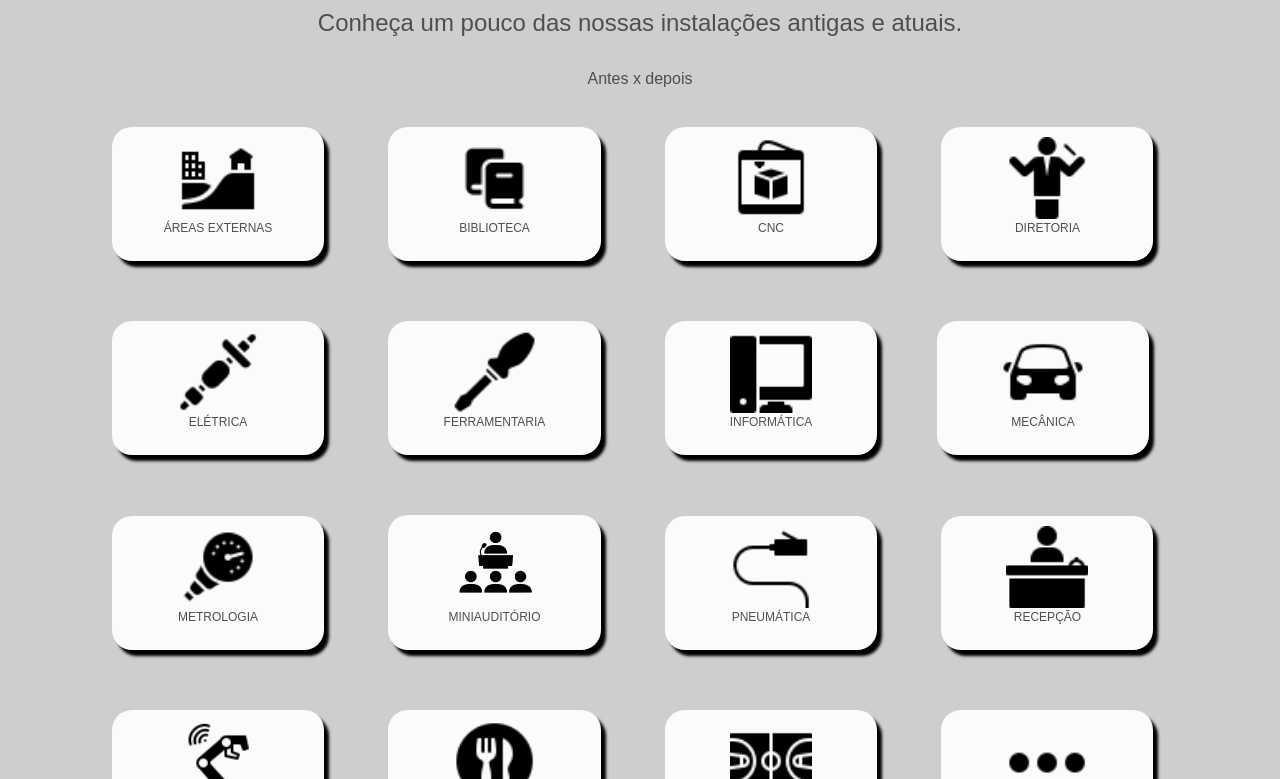
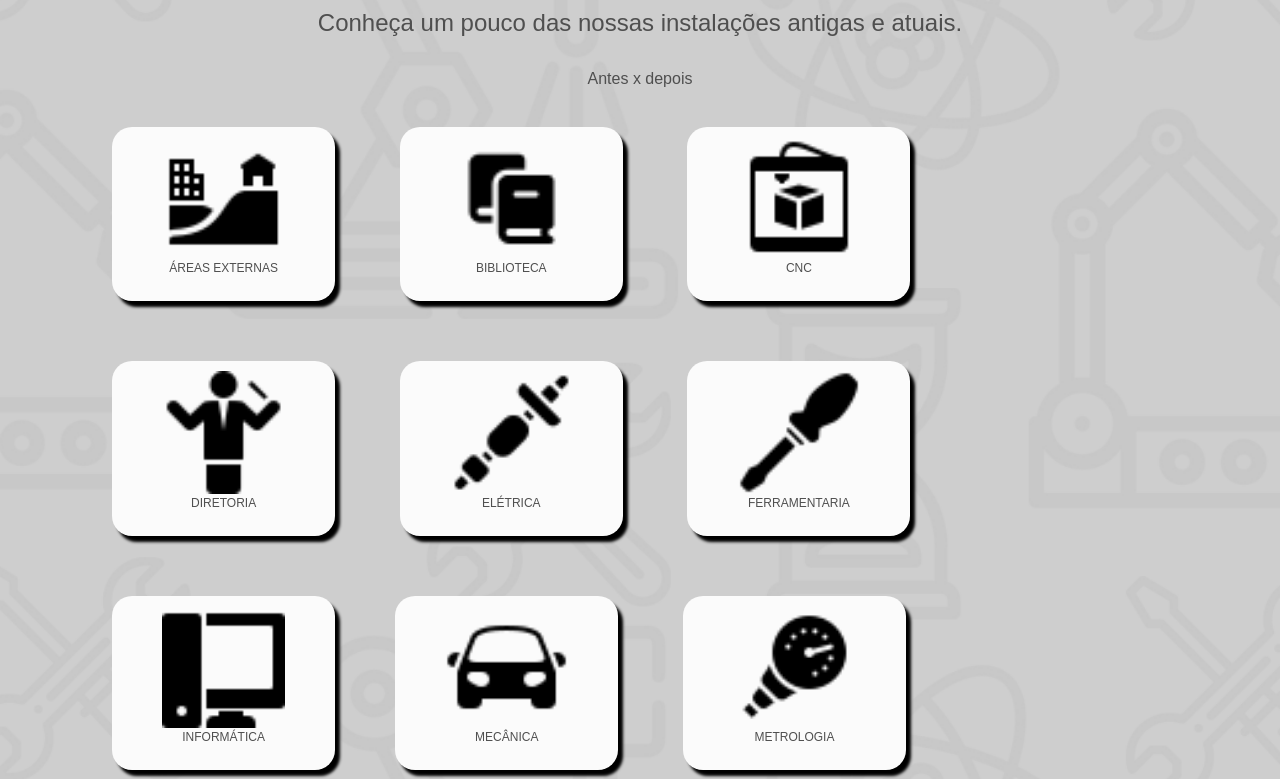
Before and after one commit to Cardoso30S/senai-80anos-oficial, a plain HTML site: page grupo2.html in a window 1280 px wide. Shown: the part 173-952 px from the top of the page. Drawn offline with nearby package versions, Linux system fonts and the light colour scheme; a web font is replaced by a local one.

Commit message:
Arrumando erros

```diff
--- a/css/grupo2.css
+++ b/css/grupo2.css
@@ -28,6 +28,8 @@ body {
     text-align: left;
     background-color: var(--gray);
     width: 100%;
+    background-size: 100%;
+    background-image: url("../img/bg.png");
 }
 
 header {
@@ -179,8 +181,8 @@ footer {
 .btn {
     border-radius: 20px;
     margin: 30px;
-    width: 19%;
-    height: 18%;
+    width: 20%;
+    height: 20%;
     box-shadow: 5px 6px 3px 0px var(--black);
 }
 
@@ -194,3 +196,35 @@ footer {
     height: 20%;
     opacity: 0.8;
 }
+
+p{
+    word-wrap: break-word
+}
+
+@media all and (min-width:1px) and (max-width:768px){
+    .btn{
+       width: 30%;
+    }
+
+    .modal-content{
+        width: 100%;
+        height: 30%;
+    }
+
+    .carousel-item{
+        height: 60%;
+        width: 300px;
+    }
+
+    .carousel-inner{
+        width: 100%;
+    }
+
+    .modal-dialog{
+        width:max-content;
+    }
+
+    .w-100{
+        height: 60%;
+    }
+}
--- a/css/style.css
+++ b/css/style.css
@@ -30,7 +30,6 @@ body {
     text-align: left;
     background-color: var(--gray);
     width: 100%;
-    min-height: 100%;
 }
 
 header {
@@ -217,3 +216,9 @@ footer {
     justify-content: center;
     text-align: center;
 }
+
+@media all and (min-width:1px) and (max-width:768px){
+    footer{
+       position: relative;
+    }
+}
--- a/grupo2.html
+++ b/grupo2.html
@@ -66,89 +66,89 @@
 
 
         <button type="button" class="btn btn-light" data-bs-toggle="modal" data-bs-target="#myModalareaex">
-            <img src="./img/externa.png" width="50%" height="50%">
+            <img src="./img/externa.png" width="70%">
             <p>Áreas externas</p>
 
         </button>
 
         <button type="button" class="btn btn-light" data-bs-toggle="modal" data-bs-target="#myModalbiblio">
-            <img src="./img/bi.png" width="50%" height="50%"><br>
+            <img src="./img/bi.png" width="70%">
             <p> Biblioteca</p>
         </button>
 
 
 
         <button type="button" class="btn btn-light" data-bs-toggle="modal" data-bs-target="#myModalcnc">
-            <img src="./img/CAD.png" width="50%" height="50%">
+            <img src="./img/CAD.png" width="70%">
             <p> CNC</p>
         </button>
 
 
         <button type="button" class="btn btn-light" data-bs-toggle="modal" data-bs-target="#myModaldiretoria">
-            <img src="./img/diretoria.png" width="50%" height="50%">
+            <img src="./img/diretoria.png" width="70%">
             <p>Diretoria</p>
         </button>
 
         <button type="button" class="btn btn-light" data-bs-toggle="modal" data-bs-target="#myModaleletrica">
-            <img src="./img/eletrica.png" width="50%" height="50%">
+            <img src="./img/eletrica.png" width="70%">
             <p> Elétrica</p>
         </button>
 
 
         <button type="button" class="btn btn-light" data-bs-toggle="modal" data-bs-target="#myModalferr">
-            <img src="./img/fer.png" width="50%" height="50%">
+            <img src="./img/fer.png" width="70%">
             <p> Ferramentaria</p>
         </button>
 
 
         <button type="button" class="btn btn-light" data-bs-toggle="modal" data-bs-target="#myModalinfo">
-            <img src="./img/pc.png" width="50%" height="50%">
+            <img src="./img/pc.png" width="70%">
             <p> Informática</p>
 
             <button type="button" class="btn btn-light" data-bs-toggle="modal" data-bs-target="#myModalauto">
-                <img src="./img/automoveis.png" width="50%" height="50%">
+                <img src="./img/automoveis.png" width="70%">
                 <p> Mecânica </p>
             </button>
 
             <button type="button" class="btn btn-light" data-bs-toggle="modal" data-bs-target="#myModalmetro">
-                <img src="./img/metrologiaicon.png" width="50%" height="50%">
+                <img src="./img/metrologiaicon.png" width="70%">
                 <p> Metrologia</p>
             </button>
 
 
             <button type="button" class="btn btn-light" data-bs-toggle="modal" data-bs-target="#myModalmini">
-                <img src="./img/icone.png" width="50%" height="50%">
+                <img src="./img/icone.png" width="70%">
                 <p> Miniauditório</p>
             </button>
 
             <button type="button" class="btn btn-light" data-bs-toggle="modal" data-bs-target="#myModalpneu">
-                <img src="./img/pneuicon.png" width="50%" height="50%">
+                <img src="./img/pneuicon.png" width="70%">
                 <p> Pneumática </p>
             </button>
 
 
             <button type="button" class="btn btn-light" data-bs-toggle="modal" data-bs-target="#myModalrecep">
-                <img src="./img/recep.png" width="50%" height="50%">
+                <img src="./img/recep.png" width="70%">
                 <p> Recepção</p>
             </button>
 
             <button type="button" class="btn btn-light" data-bs-toggle="modal" data-bs-target="#myModalrobo">
-                <img src="./img/roboticaicon.png" width="50%" height="50%">
+                <img src="./img/roboticaicon.png" width="70%">
                 <p> Robótica</p>
             </button>
 
             <button type="button" class="btn btn-light" data-bs-toggle="modal" data-bs-target="#myModalsaguao">
-                <img src="./img/saguao.png" width="50%" height="50%">
+                <img src="./img/saguao.png" width="70%">
                 <p> Saguão</p>
             </button>
 
             <button type="button" class="btn btn-light" data-bs-toggle="modal" data-bs-target="#myModalespo">
-                <img src="./img/esportes.png" width="50%" height="50%">
+                <img src="./img/esportes.png" width="70%">
                 <p> Sala de esportes</p>
             </button>
 
             <button type="button" class="btn btn-light" data-bs-toggle="modal" data-bs-target="#myModaloutros">
-                <img src="./img/pontos.png" width="50%" height="50%"><br>
+                <img src="./img/pontos.png" width="70%">
                 <p>Outros</p>
             </button>
 
```
